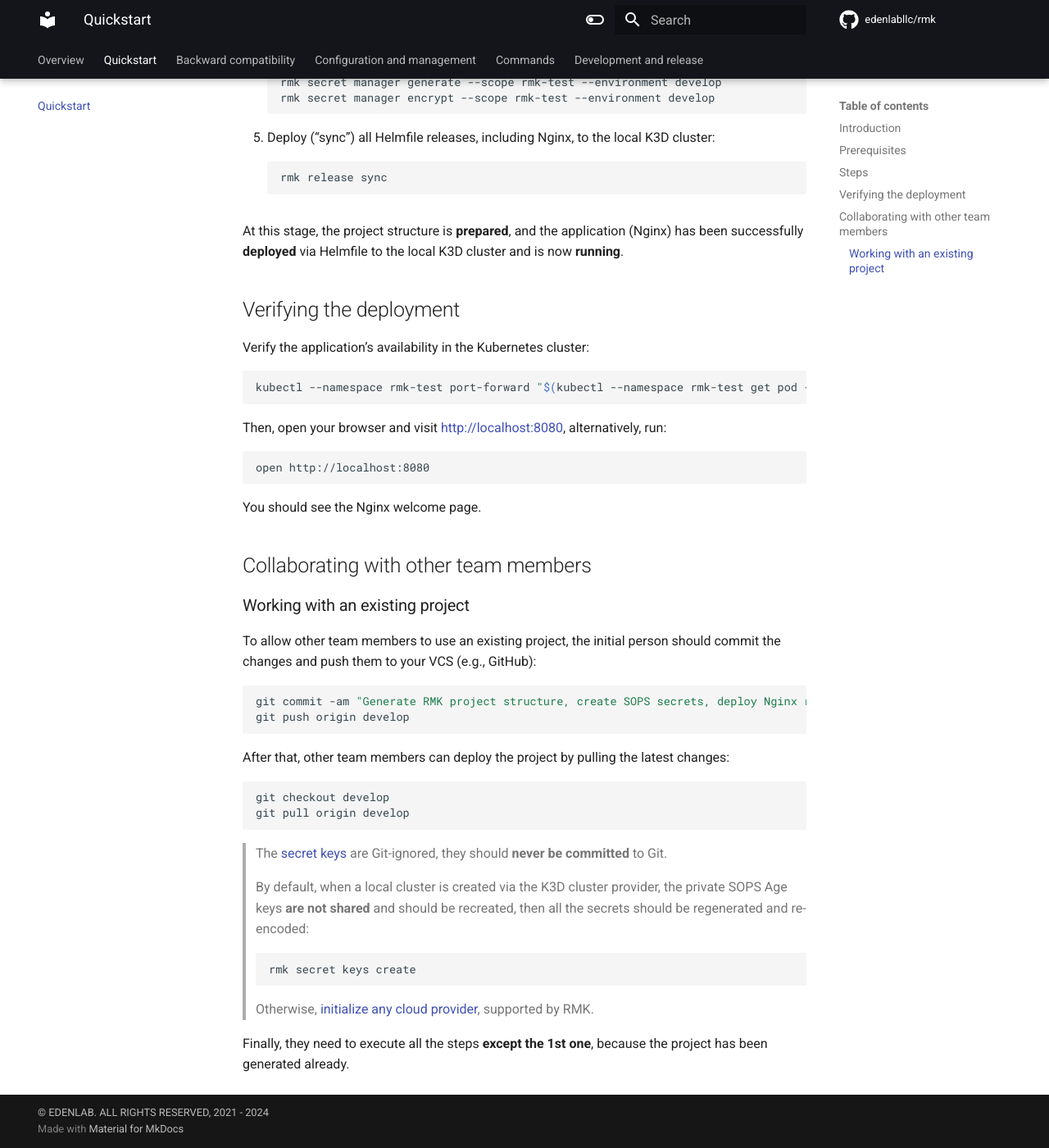
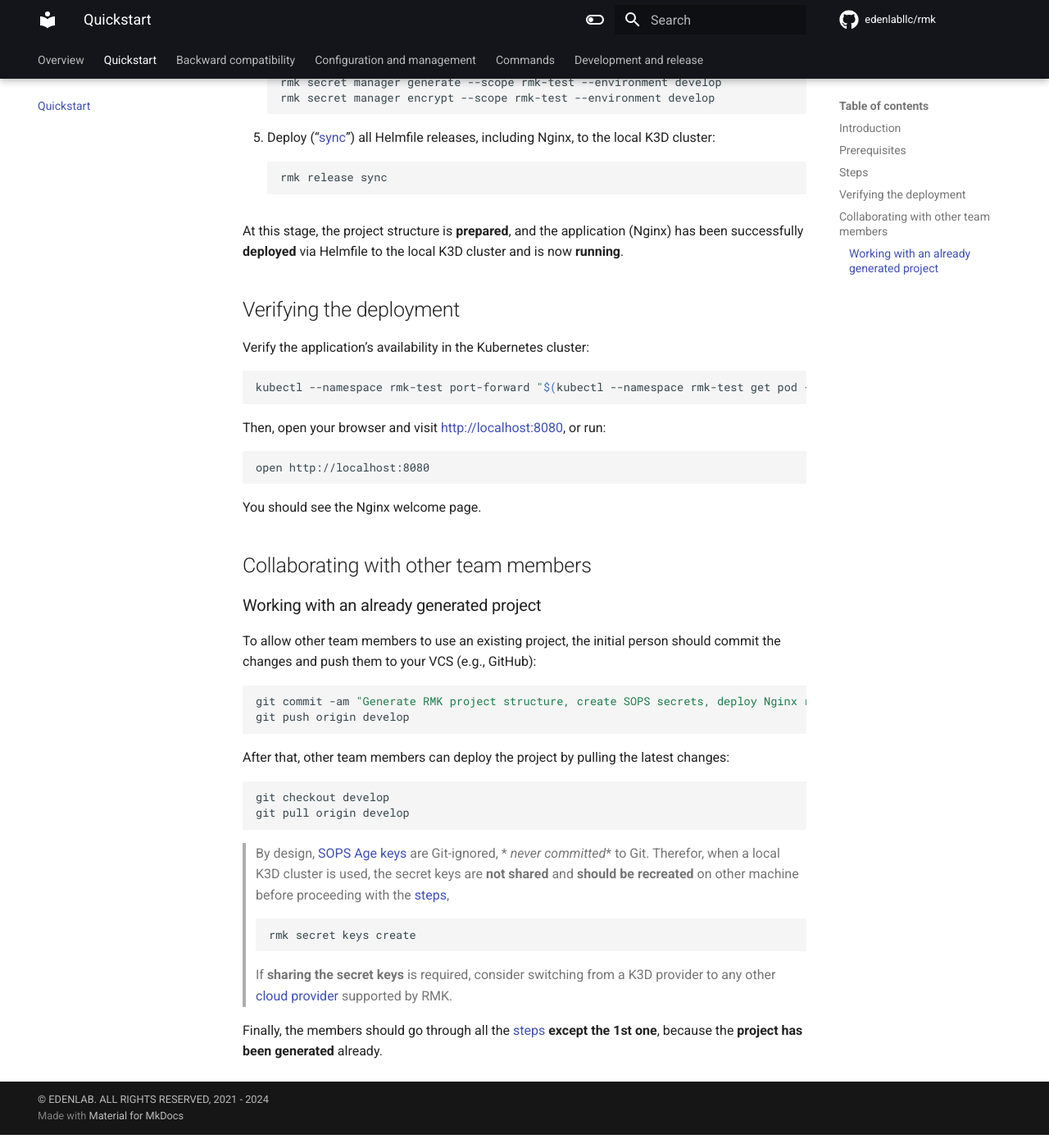
Before and after one commit to edenlabllc/rmk, an MkDocs documentation site: the page built from docs/quickstart.md, in a window 1280 px wide and 1400 px high, scrolled down 1043 px. Shown: the whole window at 82% size. Built offline with MkDocs 1.6.1 and Material for MkDocs 9.7.7, drawn with Linux system fonts in a browser that asks for light colours; comment, search, counter and statistics services are not loaded; the version menu is left out; some of the changed text lies outside the part shown.

Commit message:
#59 - Improve quickstart.md.

````diff
--- a/docs/quickstart.md
+++ b/docs/quickstart.md
@@ -3,8 +3,8 @@
 ## Introduction
 
 This guide demonstrates **how to use RMK** to prepare the structure of a new project, create a local cluster based on
-K3D,
-and **deploy** your first **application** ([Nginx](https://nginx.org/)) using Helmfile releases.
+[K3D](configuration/configuration-management/init-k3d-provider.md),
+and deploy your first application ([Nginx](https://nginx.org/)) using Helmfile releases.
 
 All of this will be done in just **five steps**.
 
@@ -43,14 +46,14 @@ This example assumes the tenant is `rmk-test` and the current branch is `develop
 
    > Ensure that Docker is **running**.
 
-4. Generate and encrypt secrets for the Helmfile releases, including Nginx:
+4. [Generate and encrypt secrets](configuration/secrets-management/secrets-management.md#batch-secrets-management) for the Helmfile releases, including Nginx:
 
    ```shell
    rmk secret manager generate --scope rmk-test --environment develop
    rmk secret manager encrypt --scope rmk-test --environment develop
    ```
 
-5. Deploy ("sync") all Helmfile releases, including Nginx, to the local K3D cluster:
+5. Deploy ("[sync](configuration/release-management/release-management.md#synchronization-of-all-releases)") all Helmfile releases, including Nginx, to the local K3D cluster:
 
    ```shell
    rmk release sync
@@ -67,7 +70,7 @@ Verify the application's availability in the Kubernetes cluster:
 kubectl --namespace rmk-test port-forward "$(kubectl --namespace rmk-test get pod --output name)" 8080:80
 ```
 
-Then, open your browser and visit [http://localhost:8080](http://localhost:8080), alternatively, run:
+Then, open your browser and visit [http://localhost:8080](http://localhost:8080), or run:
 
 ```shell
 open http://localhost:8080
@@ -77,7 +80,7 @@ You should see the Nginx welcome page.
 
 ## Collaborating with other team members
 
-### Working with an existing project
+### Working with an already generated project
 
 To allow other team members to use an existing project, the initial person should commit the changes and push them to
 your VCS (e.g., GitHub):
@@ -94,15 +97,18 @@ git checkout develop
 git pull origin develop
 ```
 
-> The [secret keys](configuration/secrets-management/secrets-management.md#secret-keys) are Git-ignored, they
-> should **never be committed** to Git.
+> By design, [SOPS Age keys](configuration/secrets-management/secrets-management.md#secret-keys) are Git-ignored, *
+*never committed** to Git.
+> Therefor, when a local K3D cluster is used, the secret keys are **not shared** and **should be recreated** on other
+> machine before proceeding with the [steps](#steps),
 >
-> By default, when a local cluster is created via the K3D cluster provider, the private SOPS Age keys **are not shared**
-> and should be recreated, then all the secrets should be regenerated and re-encoded:
 > ```shell
 > rmk secret keys create
 > ```
-> Otherwise, [initialize any cloud provider](configuration/configuration-management/configuration-management.md#initialization-of-rmk-configuration-for-different-cluster-providers),
+>
+> If **sharing the secret keys** is required, consider switching from a K3D provider to any
+> other [cloud provider](configuration/configuration-management/configuration-management.md#initialization-of-rmk-configuration-for-different-cluster-providers)
 > supported by RMK.
 
-Finally, they need to execute all the steps **except the 1st one**, because the project has been generated already.
+Finally, the members should go through all the [steps](#steps) **except the 1st one**, because the **project has been
+generated** already.
````
Also changed, not shown: other parts of docs/quickstart.md (+8 -5 lines), docs/configuration/release-management/release-management.md (+6 -0 lines).
